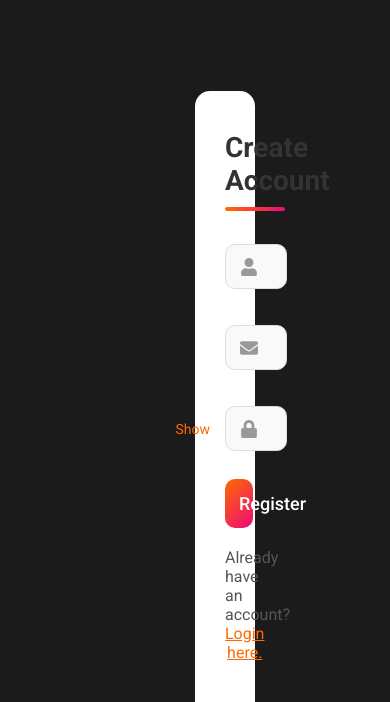
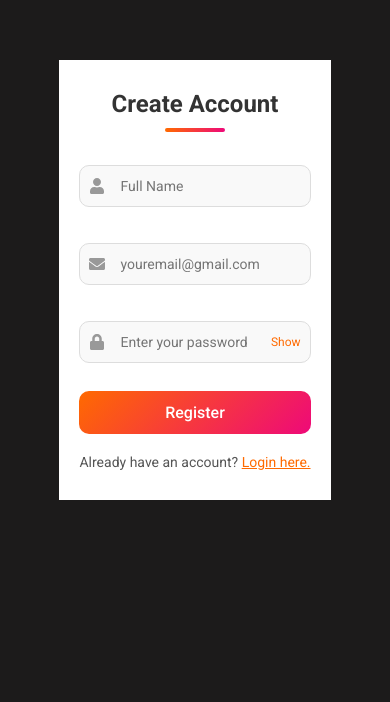
Before and after one commit to saurav4r/dhan_lakshmi, a React (Create React App) app: page /Register in a window 390 px wide. Shown: the part 142-844 px from the top of the page. Built offline with nearby package versions, Linux system fonts and the light colour scheme.

Commit message:
changesss

```diff
--- a/src/Register.css
+++ b/src/Register.css
@@ -1,5 +1,3 @@
-/* Register.css */
-
 @import url('https://fonts.googleapis.com/css2?family=Roboto:wght@400;500;700&display=swap');
 
 * {
@@ -15,51 +13,29 @@ body, html {
   background: #f0f2f5;
 }
 
+/* Container for the entire registration page */
 .register-container {
   display: flex;
+  flex-direction: column;
   min-height: 100vh;
-  position: relative;
+  align-items: center;       /* Centers the card horizontally */
+  justify-content: center;    /* Centers the card vertically */
+  /* background: #f0f2f5;        Ensures background covers full viewport */
 }
 
-.register-background {
-  flex: 1;
-  background: linear-gradient(135deg, #a1c4fd 0%, #c2e9fb 100%);
-  position: relative;
-  display: none;
-}
-
-
-.register-overlay {
-  position: absolute;
-  top: 0;
-  left: 0;
-  right: 0;
-  bottom: 0;
-  background: rgba(255, 255, 255, 0.6);
-}
-
-.register-illustration {
-  position: absolute;
-  bottom: 20px;
-  right: 20px;
-  /* Add your SVG or image here */
-  width: 300px;
-  height: 300px;
-  background: url('https://via.placeholder.com/300') no-repeat center center;
-  background-size: contain;
-}
-
+/* Registration box */
 .register-box {
   background: #ffffff;
   padding: 40px 30px;
   border-radius: 15px;
   box-shadow: 0 10px 25px rgba(0, 0, 0, 0.1);
-  width: 100%;
+  width: 90%;
   max-width: 450px;
-  margin: auto;
-  position: relative;
+  margin: 0;                 /* Remove margins to avoid shifting */
   z-index: 2;
   animation: slideIn 0.7s ease-out;
+  display: flex;
+  flex-direction: column;
 }
 
 .register-title {
@@ -175,26 +151,73 @@ body, html {
   color: #ee0979;
 }
 
-@media (min-width: 768px) {
+/* Media Queries */
+
+/* Large screens */
+@media (min-width: 992px) {
+  .register-container {
+    flex-direction: column;
+  }
+
   .register-background {
-    display: block;
+    display: none;
   }
 }
 
+/* Medium screens */
+@media (min-width: 768px) and (max-width: 991px) {
+  .register-container {
+    flex-direction: column;
+  }
+
+  .register-background {
+    display: none;
+  }
+}
+
+/* Small screens */
 @media (max-width: 767px) {
+  .register-container {
+    flex-direction: column;
+  }
+
   .register-box {
+    width: 100%;
     border-radius: 0;
     box-shadow: none;
-    border-top-left-radius: 15px;
-    border-top-right-radius: 15px;
-    position: absolute;
-    bottom: 0;
-    left: 0;
-    right: 0;
+    padding: 30px 20px;
   }
 
-  .register-illustration {
-    display: none;
+  .register-title {
+    font-size: 24px;
+  }
+
+  .register-form input {
+    padding: 12px 15px 12px 40px;
+    font-size: 14px;
+  }
+
+  .input-group .input-icon {
+    font-size: 16px;
+    left: 10px;
+  }
+
+  .password-toggle {
+    font-size: 12px;
+    right: 10px;
+  }
+
+  .register-button {
+    font-size: 16px;
+    padding: 12px;
+  }
+
+  .login-link {
+    font-size: 14px;
+  }
+
+  .link-button {
+    font-size: 14px;
   }
 }
 
```
